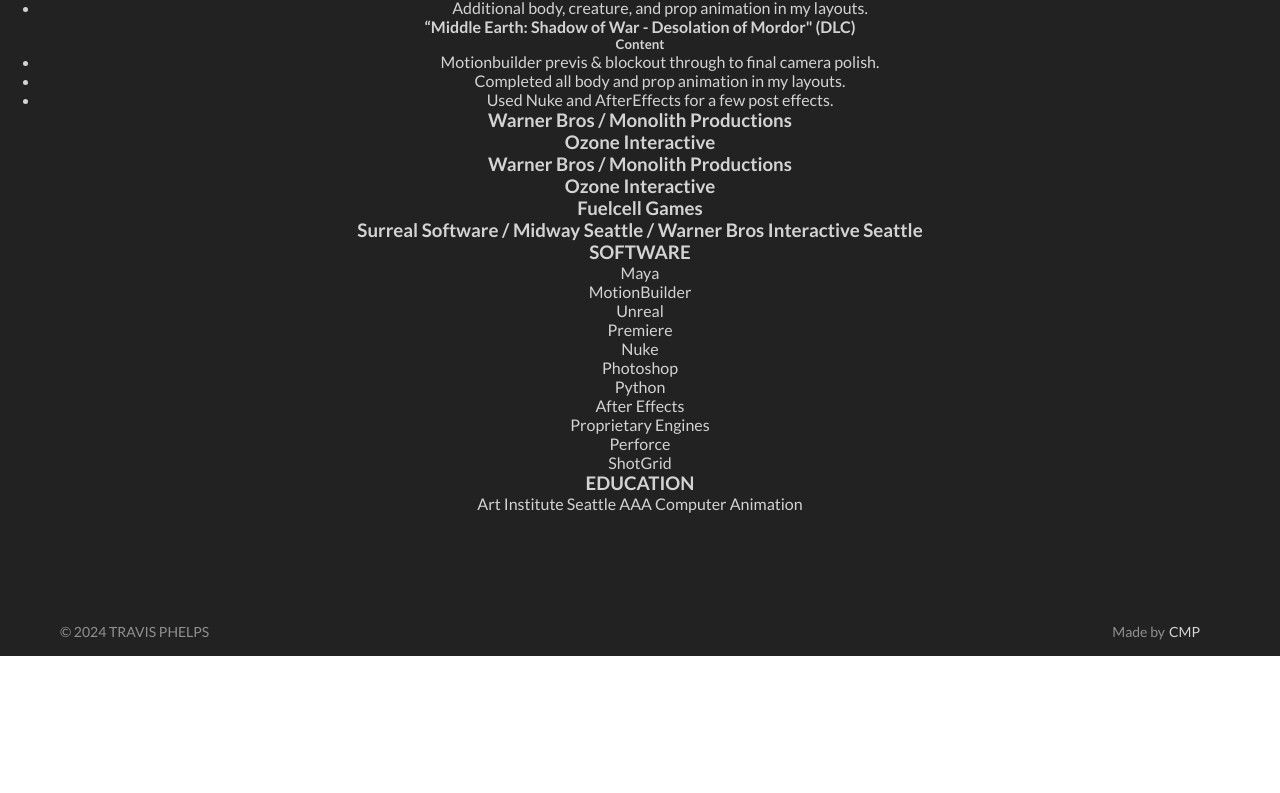
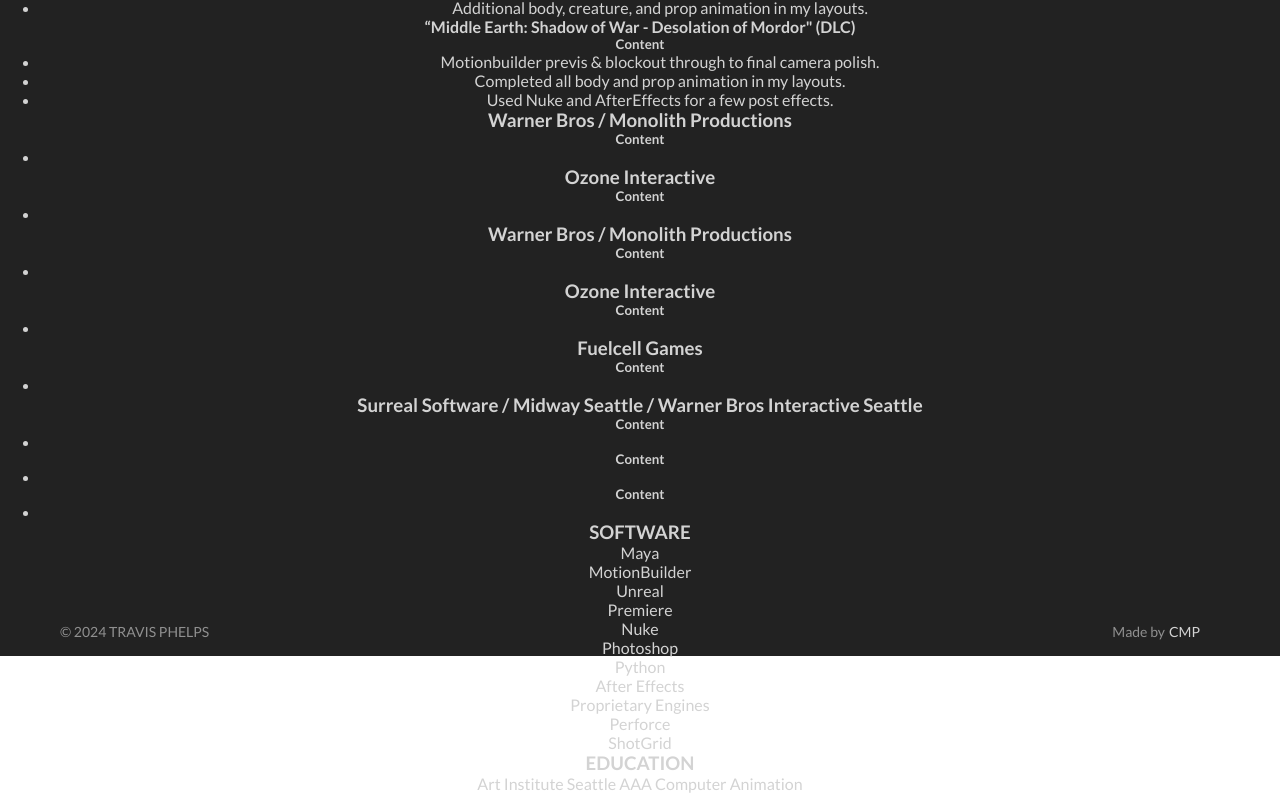
Before and after one commit to cynthem/travis-portfolio, a React (Create React App) app: page /resume in a window 1280 px wide. Shown: the part 994-1787 px from the top of the page. Before the commit the page ends 1650 px from the top, so only its background shows below. Built offline with nearby package versions, Linux system fonts and the light colour scheme.

Commit message:
Add resume layout

```diff
--- a/src/routes/Resume.js
+++ b/src/routes/Resume.js
@@ -22,6 +22,7 @@ export default function Resume() {
                         </div>
                     </div>
                 </div>
+
                 <div className="position-section">
                     <h3>Warner Bros / Monolith Productions</h3>
                     <div className="position-details">
@@ -77,32 +78,151 @@ export default function Resume() {
                         </div>
                     </div>
                 </div>
+
                 <div className="position-section">
                     <h3>Warner Bros / Monolith Productions</h3>
-                    <div className="position-details"></div>
+                    <div className="position-details">
+                        <div className="title-date">
+                            <h4 className="job-title"></h4>
+                            <p className="job-date"></p>
+                        </div>
+                        <div className="game-details">
+                            <h4 className="game-name"></h4>
+                            <div className="job-duties">
+                                <h5>Content</h5>
+                                <ul className="duties-list">
+                                    <li></li>
+                                </ul>
+                            </div>
+                        </div>
+                    </div>
                 </div>
+
                 <div className="position-section">
                     <h3>Ozone Interactive</h3>
-                    <div className="position-details"></div>
+                    <div className="position-details">
+                        <div className="title-date">
+                            <h4 className="job-title"></h4>
+                            <p className="job-date"></p>
+                        </div>
+                        <div className="game-details">
+                            <h4 className="game-name"></h4>
+                            <div className="job-duties">
+                                <h5>Content</h5>
+                                <ul className="duties-list">
+                                    <li></li>
+                                </ul>
+                            </div>
+                        </div>
+                    </div>
                 </div>
+
                 <div className="position-section">
                     <h3>Warner Bros / Monolith Productions</h3>
-                    <div className="position-details"></div>
+                    <div className="position-details">
+                        <div className="title-date">
+                            <h4 className="job-title"></h4>
+                            <p className="job-date"></p>
+                        </div>
+                        <div className="game-details">
+                            <h4 className="game-name"></h4>
+                            <div className="job-duties">
+                                <h5>Content</h5>
+                                <ul className="duties-list">
+                                    <li></li>
+                                </ul>
+                            </div>
+                        </div>
+                    </div>
                 </div>
+
                 <div className="position-section">
                     <h3>Ozone Interactive</h3>
-                    <div className="position-details"></div>
+                    <div className="position-details">
+                        <div className="title-date">
+                            <h4 className="job-title"></h4>
+                            <p className="job-date"></p>
+                        </div>
+                        <div className="game-details">
+                            <h4 className="game-name"></h4>
+                            <div className="job-duties">
+                                <h5>Content</h5>
+                                <ul className="duties-list">
+                                    <li></li>
+                                </ul>
+                            </div>
+                        </div>
+                    </div>
                 </div>
+
                 <div className="position-section">
                     <h3>Fuelcell Games</h3>
-                    <div className="position-details"></div>
+                    <div className="position-details">
+                        <div className="title-date">
+                            <h4 className="job-title"></h4>
+                            <p className="job-date"></p>
+                        </div>
+                        <div className="game-details">
+                            <h4 className="game-name"></h4>
+                            <div className="job-duties">
+                                <h5>Content</h5>
+                                <ul className="duties-list">
+                                    <li></li>
+                                </ul>
+                            </div>
+                        </div>
+                    </div>
                 </div>
+
                 <div className="position-section">
                     <h3>Surreal Software / Midway Seattle / Warner Bros Interactive Seattle</h3>
-                    <div className="position-details"></div>
-                    <div className="position-details"></div>
-                    <div className="position-details"></div>
+                    <div className="position-details">
+                        <div className="title-date">
+                            <h4 className="job-title"></h4>
+                            <p className="job-date"></p>
+                        </div>
+                        <div className="game-details">
+                            <h4 className="game-name"></h4>
+                            <div className="job-duties">
+                                <h5>Content</h5>
+                                <ul className="duties-list">
+                                    <li></li>
+                                </ul>
+                            </div>
+                        </div>
+                    </div>
+                    <div className="position-details">
+                        <div className="title-date">
+                            <h4 className="job-title"></h4>
+                            <p className="job-date"></p>
+                        </div>
+                        <div className="game-details">
+                            <h4 className="game-name"></h4>
+                            <div className="job-duties">
+                                <h5>Content</h5>
+                                <ul className="duties-list">
+                                    <li></li>
+                                </ul>
+                            </div>
+                        </div>
+                    </div>
+                    <div className="position-details">
+                        <div className="title-date">
+                            <h4 className="job-title"></h4>
+                            <p className="job-date"></p>
+                        </div>
+                        <div className="game-details">
+                            <h4 className="game-name"></h4>
+                            <div className="job-duties">
+                                <h5>Content</h5>
+                                <ul className="duties-list">
+                                    <li></li>
+                                </ul>
+                            </div>
+                        </div>
+                    </div>
                 </div>
+
                 <div className="software-section">
                     <h3>SOFTWARE</h3>
                     <div className="software-grid">
@@ -119,6 +239,7 @@ export default function Resume() {
                         <p>ShotGrid</p>
                     </div>
                 </div>
+
                 <div className="education-section">
                     <h3>EDUCATION</h3>
                     <p>Art Institute Seattle AAA Computer Animation</p>
```
